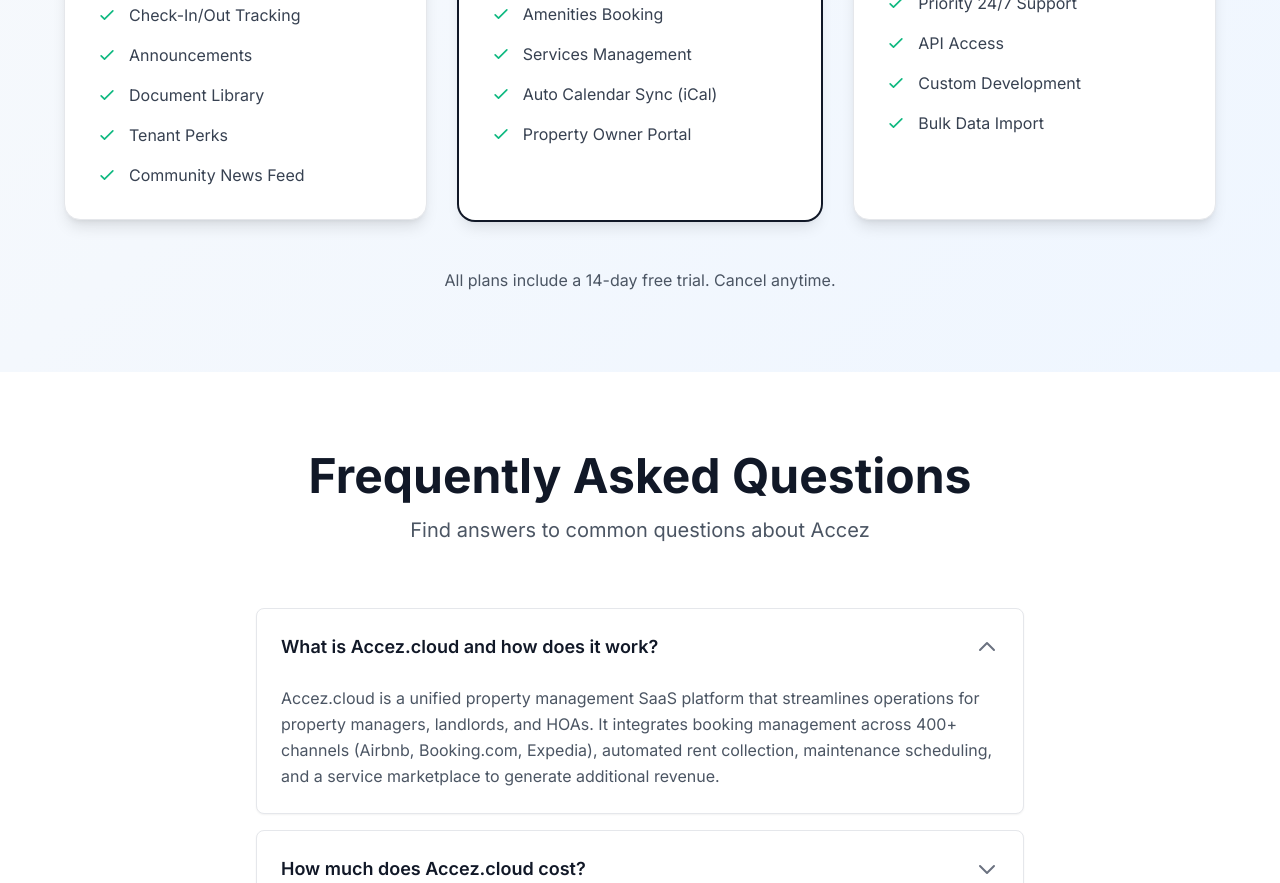
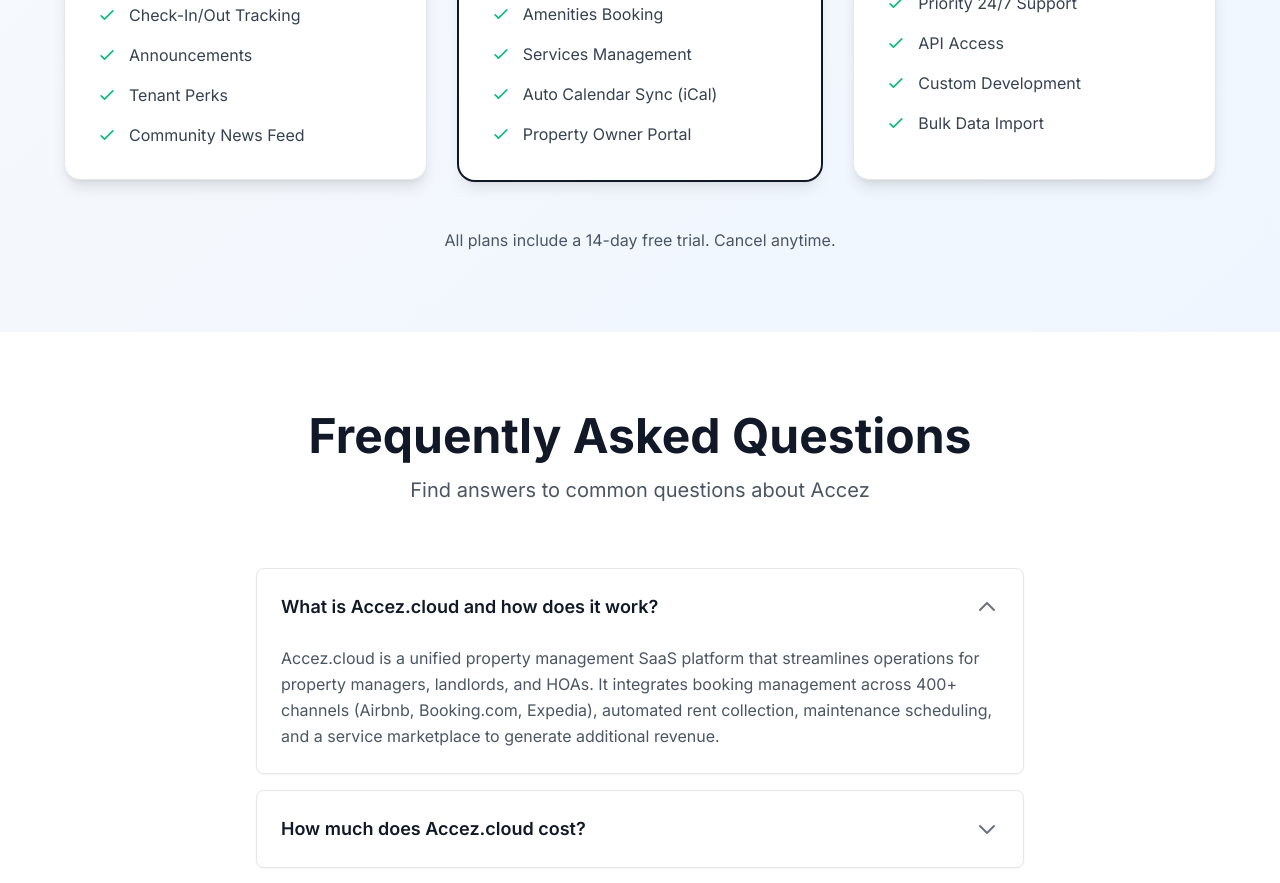
Before and after one commit to SufianKamran/Accez-newWeb, a Next.js app: page / in a window 1280 px wide. Shown: the part 3500-4383 px from the top of the page. Built offline with nearby package versions, Linux system fonts and the light colour scheme; no server answers.

Commit message:
prcing plan

```diff
--- a/components/Pricing.tsx
+++ b/components/Pricing.tsx
@@ -36,7 +36,6 @@
         { textKey: 'workOrdersManagement', highlight: false },
         { textKey: 'moveInOutTracking', highlight: false },
         { textKey: 'announcements', highlight: false },
-        { textKey: 'documentLibrary', highlight: false },
         { textKey: 'tenantPerks', highlight: false },
         { textKey: 'communityNewsFeed', highlight: false },
       ] as Feature[],
```
